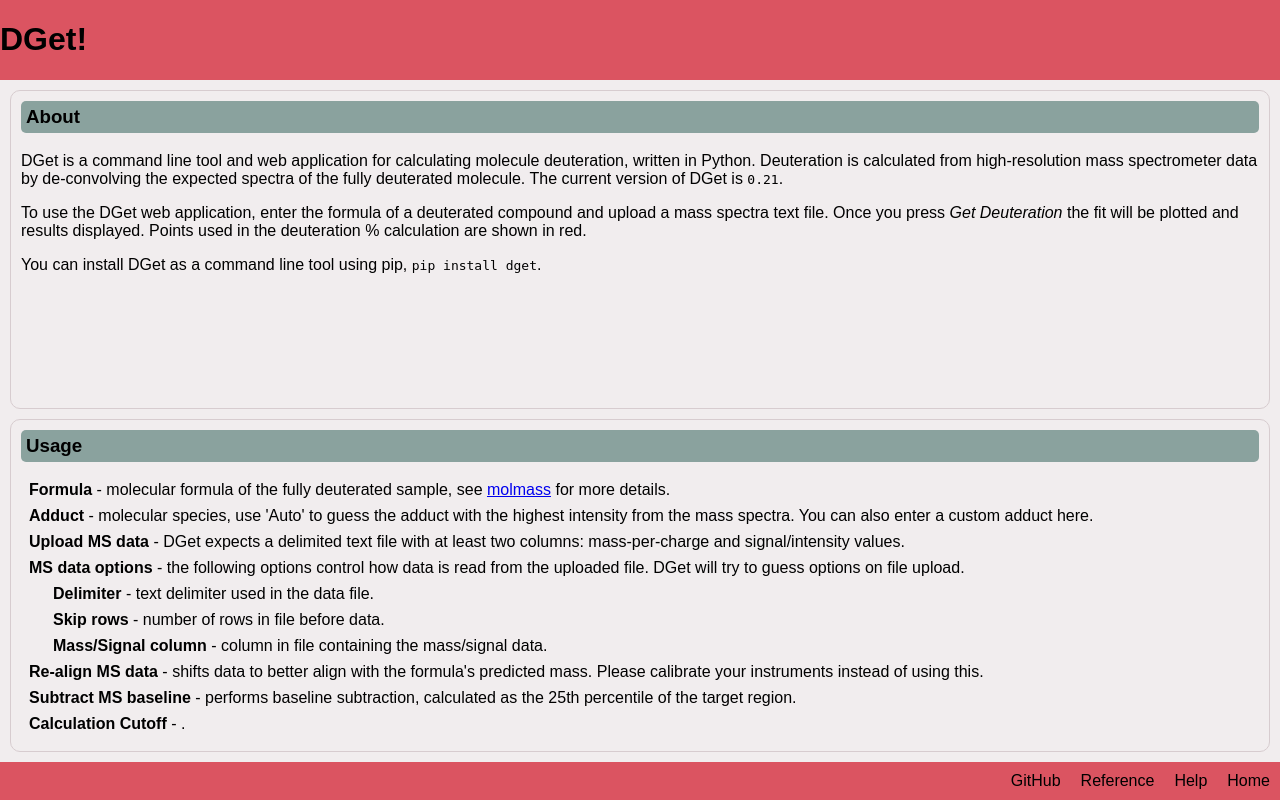
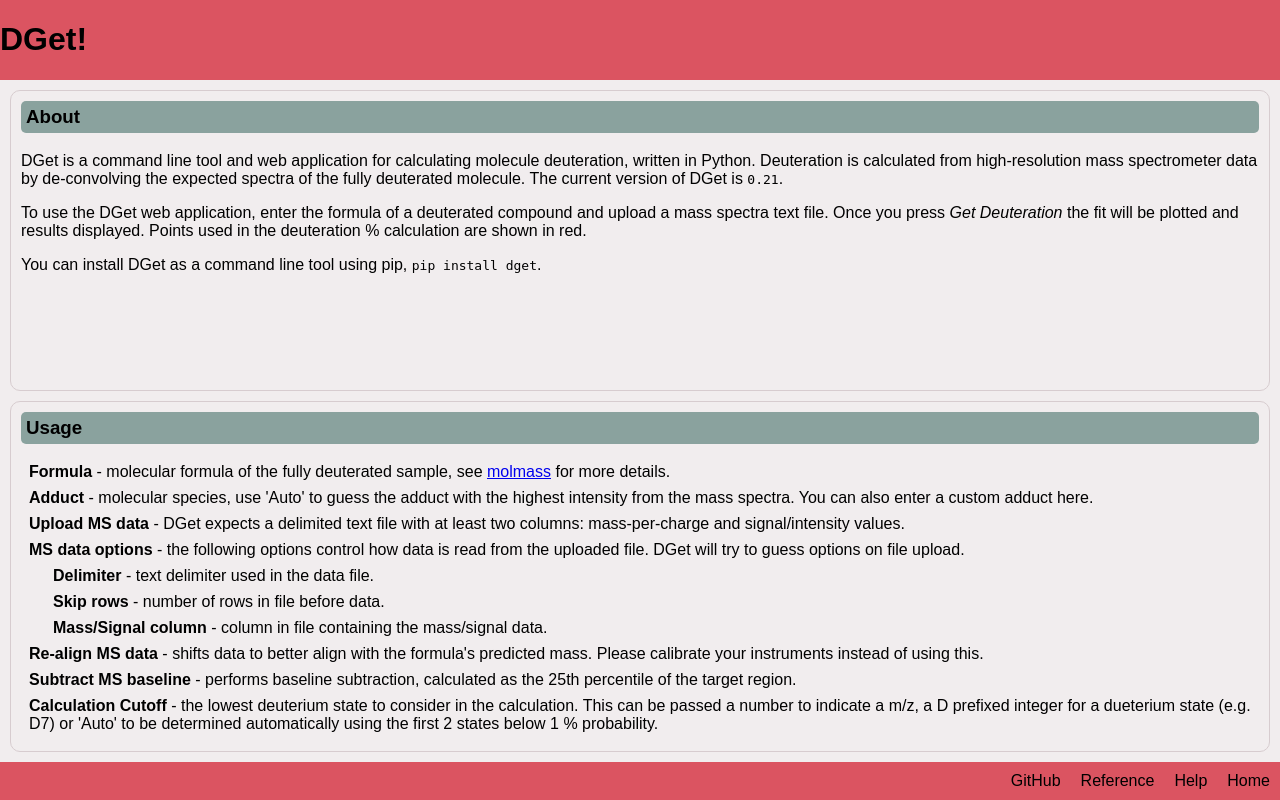
Before and after one commit to djdt/dget, a Flask app: page /help in a window 1280 px wide. Run offline with Flask 2, Linux system fonts and the light colour scheme.

Commit message:
add help text for calc cutoff

```diff
--- a/web/templates/help.html
+++ b/web/templates/help.html
@@ -32,7 +32,7 @@
     <li style="margin-left: 2em"><b>Mass/Signal column</b> - column in file containing the mass/signal data.</li>
     <li><b>Re-align MS data</b> - shifts data to better align with the formula's predicted mass. Please calibrate your instruments instead of using this.</li>
     <li><b>Subtract MS baseline</b> - performs baseline subtraction, calculated as the 25th percentile of the target region.</li>
-    <li><b>Calculation Cutoff</b> - .</li>
+    <li><b>Calculation Cutoff</b> - the lowest deuterium state to consider in the calculation. This can be passed a number to indicate a m/z, a D prefixed integer for a dueterium state (e.g. D7) or 'Auto' to be determined automatically using the first 2 states below 1 % probability.</li>
     </ul>
 </div>
 {% endblock %}
```
